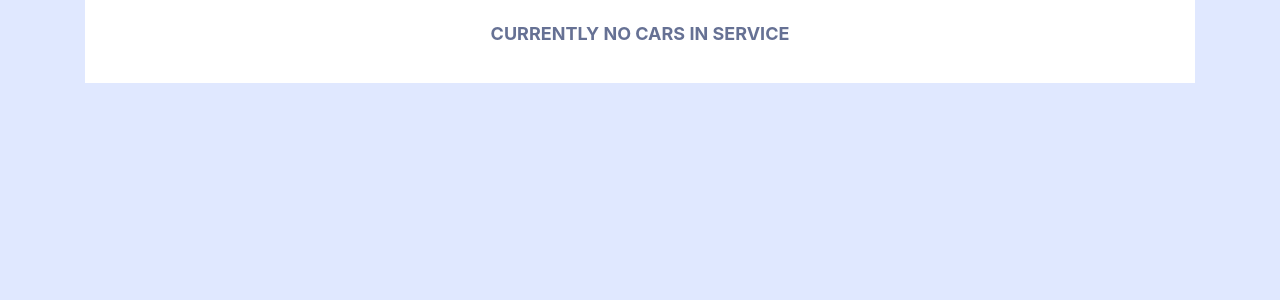
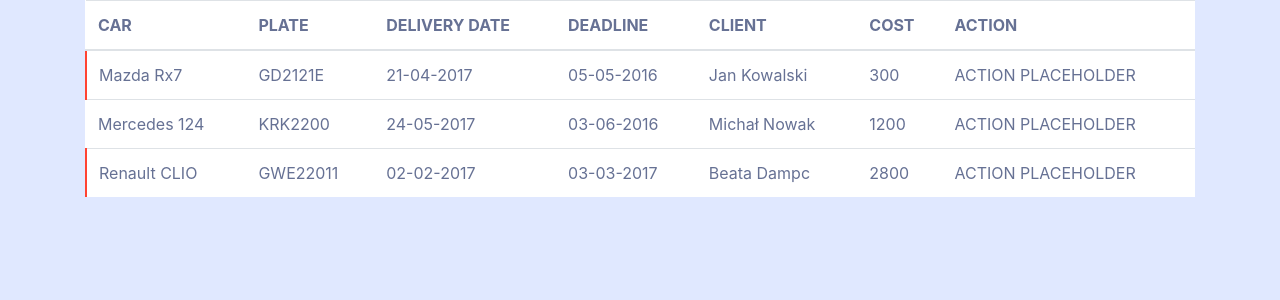
Before and after one commit to Straaths/cars-service, an Angular app: page / in a window 1280 px wide. Shown: the top 300 px of the page. Built offline with nearby package versions, Linux system fonts and the light colour scheme.

Commit message:
Show cars

```diff
--- a/src/app/cars/cars-list/cars-list.component.ts
+++ b/src/app/cars/cars-list/cars-list.component.ts
@@ -8,8 +8,7 @@
 })
 export class CarsListComponent implements OnInit {
 
-  cars : Car[] = [];
-  /*cars : Car[] = [
+  cars : Car[] = [
     {
       id: 1,
       model: 'Mazda Rx7',
@@ -49,7 +48,7 @@
       cost: 2800,
       isFullyDamaged: true
     }
-  ];*/
+  ];
   constructor() { }
 
   ngOnInit() {
```
